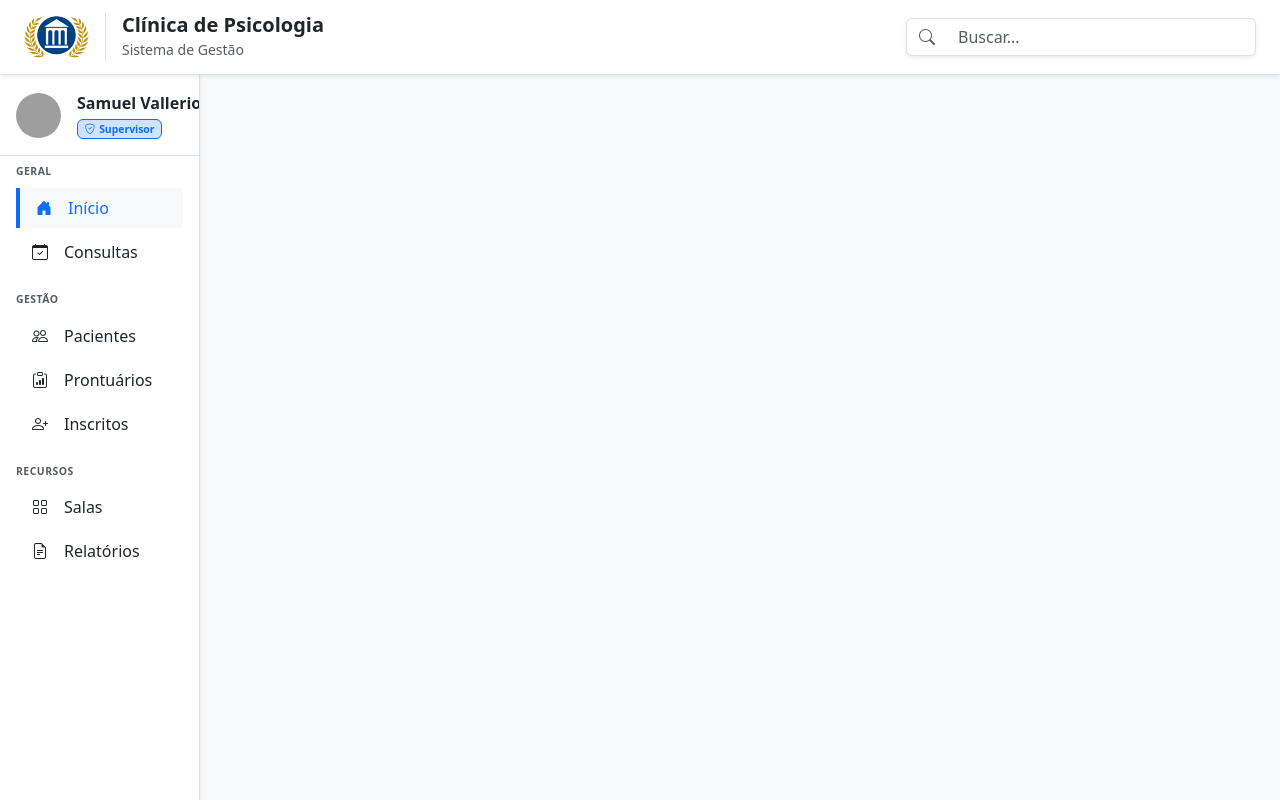
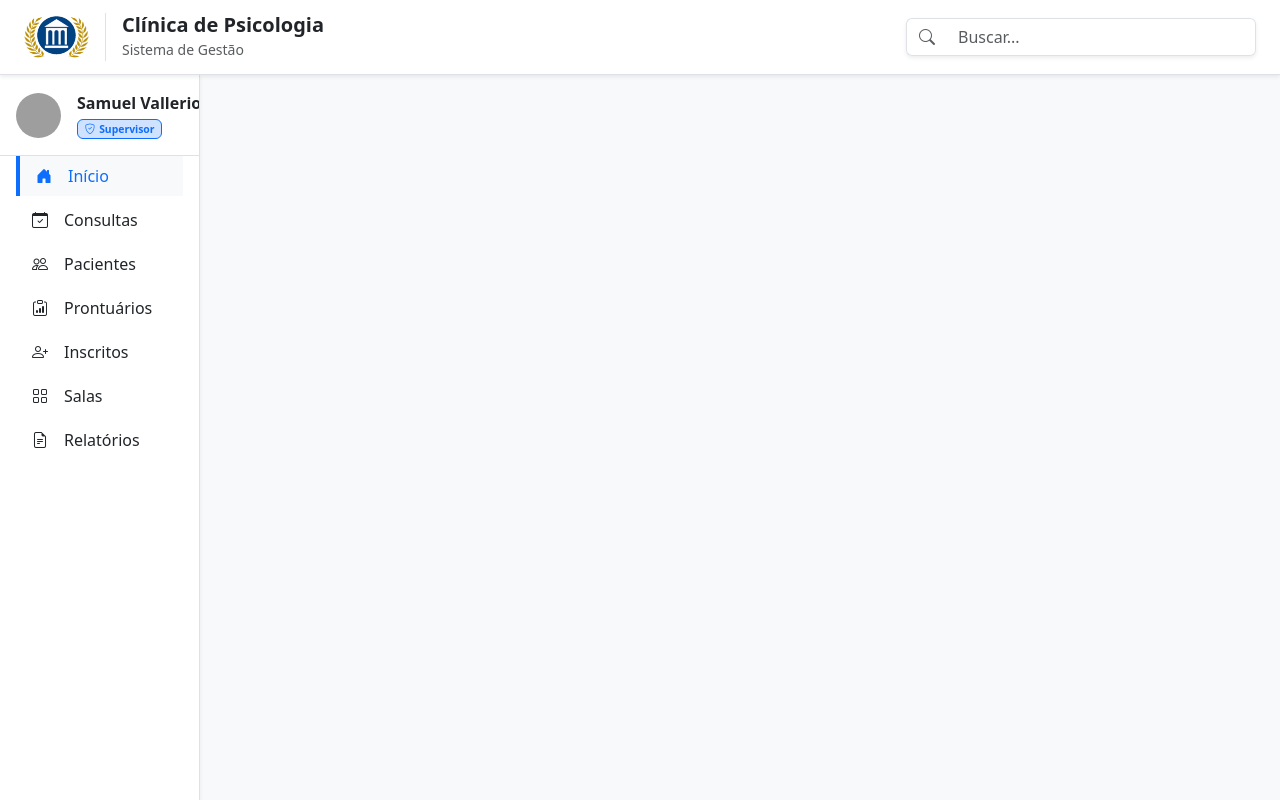
Before and after one commit to madebycotrim/softhub-psicologia, a plain HTML site: page index.html in a window 1280 px wide. Drawn offline with nearby package versions, Linux system fonts and the light colour scheme; grey boxes are pictures that could not be loaded.

Commit message:
Update index.html

```diff
--- a/index.html
+++ b/index.html
@@ -78,10 +78,6 @@
             </div>
 
             <ul class="nav flex-column px-3 overflow-auto flex-grow-1">
-                <li>
-                    <small class="text-muted text-uppercase fw-semibold d-block pt-2 pb-2"
-                        style="font-size: 0.65rem; letter-spacing: 0.5px;">Geral</small>
-                </li>
                 <li class="nav-item mb-1">
                     <a href="#" class="nav-link active border-start border-4 border-primary bg-light text-primary rounded-0 d-flex align-items-center gap-3 py-2 px-3">
                         <i class="bi bi-house-door-fill"></i>
@@ -93,10 +89,6 @@
                         <i class="bi bi-calendar-check"></i>
                         <span>Consultas</span>
                     </a>
-                </li>
-                <li>
-                    <small class="text-muted text-uppercase fw-semibold d-block pt-3 pb-2"
-                        style="font-size: 0.65rem; letter-spacing: 0.5px;">Gestão</small>
                 </li>
                 <li class="nav-item mb-1">
                     <a href="#" class="nav-link text-dark d-flex align-items-center gap-3 py-2 px-3">
@@ -115,10 +107,6 @@
                         <i class="bi bi-person-plus"></i>
                         <span>Inscritos</span>
                     </a>
-                </li>
-
-                <li>
-                    <small class="text-muted text-uppercase fw-semibold d-block pt-3 pb-2" style="font-size: 0.65rem; letter-spacing: 0.5px;">Recursos</small>
                 </li>
                 <li class="nav-item mb-1">
                     <a href="#" class="nav-link text-dark d-flex align-items-center gap-3 py-2 px-3">
```
